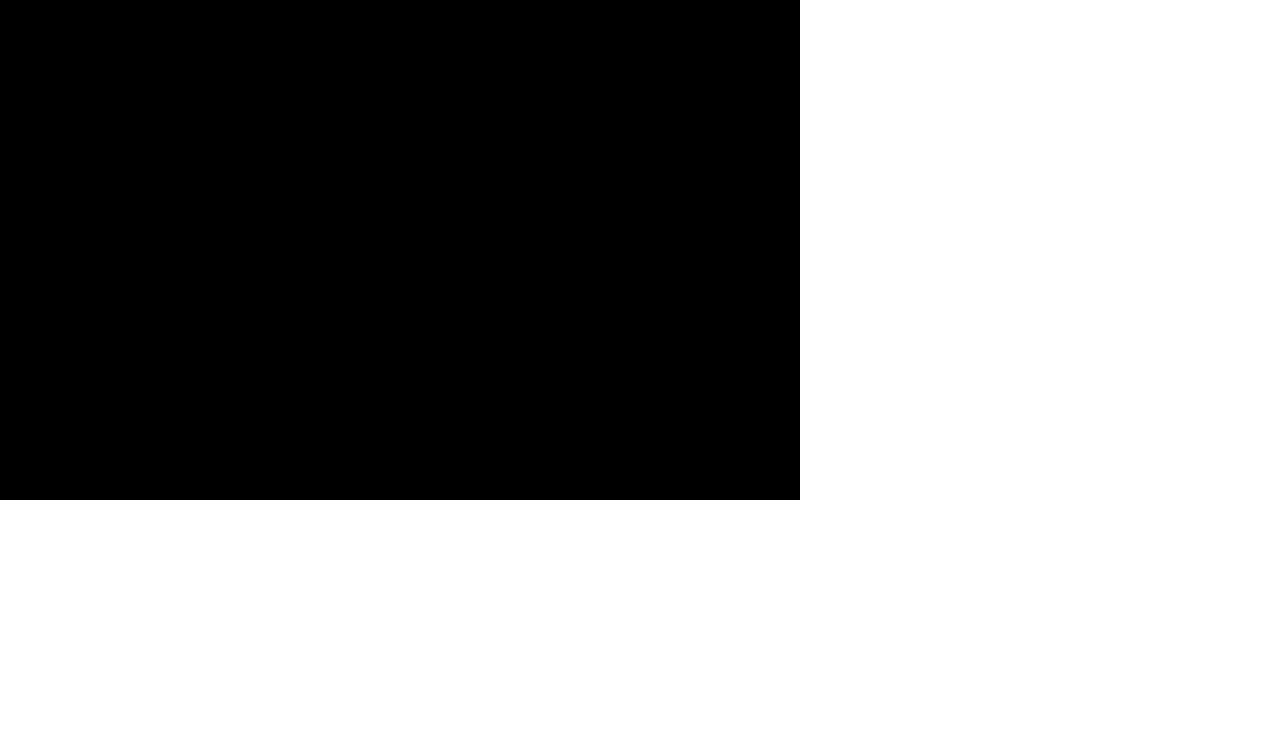
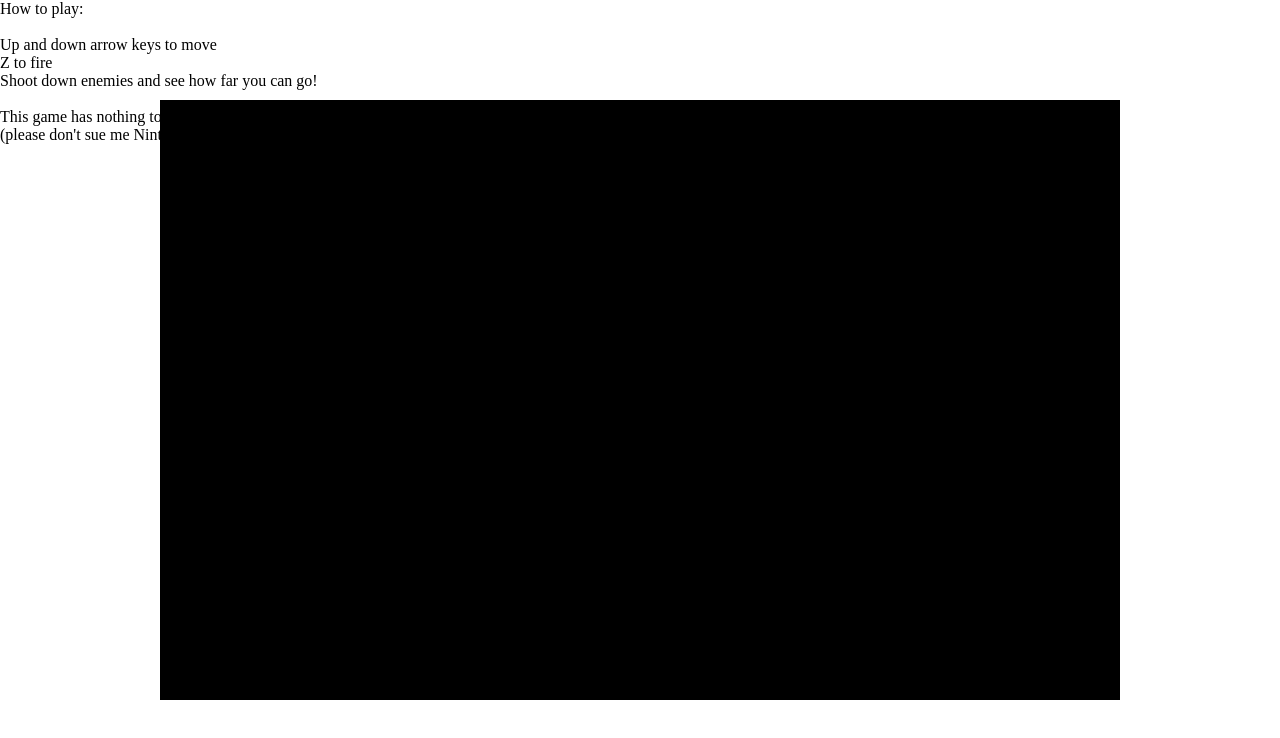
Before and after one commit to BX56/BX56.github.io, a plain HTML site: page index.html in a window 1280 px wide. Drawn offline with Linux system fonts and the light colour scheme; no server answers.

Commit message:
Update index.html

```diff
--- a/index.html
+++ b/index.html
@@ -14,8 +14,8 @@
             height: 75vh; /* Set the height to 50% of the viewport height */
             border: none; /* Removes iframe border */
             position: absolute;
-            top: 25%;
-            left: 25%;
+            top: 50%;
+            left: 50%;
             transform: translate(-50%, -50%);
         }
         }
```
